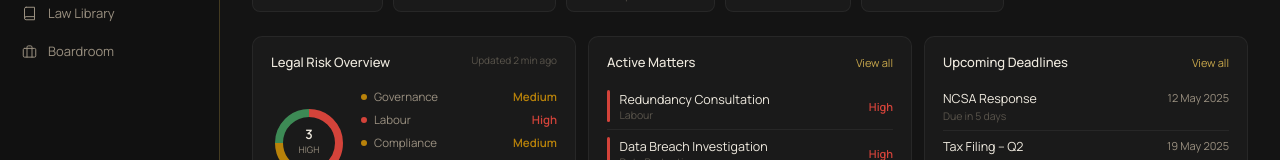
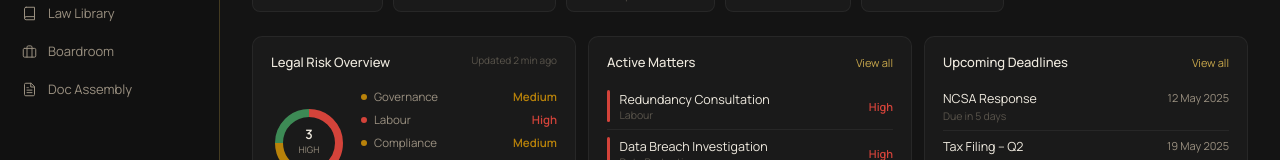
Before and after one commit to The-Masterpiece/me-ngoga, a Next.js app: page / in a window 1280 px wide. Shown: the part 394-554 px from the top of the page. Built offline with nearby package versions, Linux system fonts and the light colour scheme.

Commit message:
Update MeNgoga.tsx

```diff
--- a/components/MeNgoga.tsx
+++ b/components/MeNgoga.tsx
@@ -179,6 +179,7 @@ function Icon({ id, size = 20, color = T.tp, sw = 1.8 }: any) {
     contract: <svg {...p}><path d="M14 2H6a2 2 0 0 0-2 2v16a2 2 0 0 0 2 2h12a2 2 0 0 0 2-2V8z"/><polyline points="14 2 14 8 20 8"/><line x1="16" y1="13" x2="8" y2="13"/><line x1="16" y1="17" x2="8" y2="17"/></svg>,
     check: <svg {...p}><polyline points="20 6 9 17 4 12"/></svg>,
     building: <svg {...p}><path d="M3 9l9-7 9 7v11a2 2 0 0 1-2 2H5a2 2 0 0 1-2-2z"/><polyline points="9 22 9 12 15 12 15 22"/></svg>,
+    assembly: <svg {...p}><path d="M14 2H6a2 2 0 0 0-2 2v16a2 2 0 0 0 2 2h12a2 2 0 0 0 2-2V8z"/><polyline points="14 2 14 8 20 8"/><line x1="16" y1="13" x2="8" y2="13"/><line x1="16" y1="17" x2="8" y2="17"/><polyline points="10 9 9 9 8 9"/></svg>,
   };
   return icons[id] || <svg {...p}><circle cx="12" cy="12" r="10"/></svg>;
 }
@@ -249,7 +250,6 @@ function Chat({ moduleTitle, initialQuery = "", systemPromptExtra = "", entityCo
 
   return (
     <div style={{ display: "flex", flexDirection: "column", height: "100%", background: T.panel }}>
-      {/* Header */}
       <div style={{ padding: "18px 24px", borderBottom: `0.5px solid ${T.border}`, display: "flex", alignItems: "center", gap: 10 }}>
         <Icon id="shield" size={15} color={T.gold} />
         <span style={{ fontSize: 13, fontWeight: 500, color: T.ts }}>{moduleTitle}</span>
@@ -262,7 +262,6 @@ function Chat({ moduleTitle, initialQuery = "", systemPromptExtra = "", entityCo
           </div>
         )}
       </div>
-      {/* Messages */}
       <div style={{ flex: 1, overflowY: "auto", padding: "20px 24px", display: "flex", flexDirection: "column", gap: 16 }}>
         {msgs.length === 0 && (
           <div style={{ margin: "auto", textAlign: "center" }}>
@@ -294,7 +293,6 @@ function Chat({ moduleTitle, initialQuery = "", systemPromptExtra = "", entityCo
         ))}
         <div ref={bottomRef} />
       </div>
-      {/* Input */}
       <div style={{ padding: "14px 20px", borderTop: `0.5px solid ${T.border}` }}>
         <div style={{ display: "flex", gap: 10, alignItems: "flex-end", background: T.card, border: `0.5px solid ${T.border}`, borderRadius: 10, padding: "10px 14px" }}>
           <textarea
@@ -364,7 +362,6 @@ function Home({ onNavigate, entityContext }: any) {
   return (
     <div style={{ display: "flex", height: "100%", overflow: "hidden" }}>
       <div style={{ flex: 1, overflowY: "auto", padding: "0 0 40px" }}>
-        {/* Hero */}
         <div style={{ position: "relative", height: 300, overflow: "hidden", background: "#0a0a0a" }}>
           <div style={{ position: "absolute", inset: 0, background: "linear-gradient(135deg, #0a0a0a 0%, #111108 50%, #0a0a0a 100%)" }} />
           <div style={{ position: "absolute", inset: 0, background: "linear-gradient(to bottom, rgba(12,12,12,0.2) 0%, rgba(12,12,12,0.9) 100%)" }} />
@@ -398,7 +395,6 @@ function Home({ onNavigate, entityContext }: any) {
           </div>
         </div>
 
-        {/* Scenarios */}
         <div style={{ padding: "24px 32px 0" }}>
           <p style={{ fontSize: 12, color: T.td, marginBottom: 14, textTransform: "uppercase", letterSpacing: "0.08em" }}>Start with a scenario</p>
           <div style={{ display: "flex", gap: 10, flexWrap: "wrap" }}>
@@ -417,7 +413,6 @@ function Home({ onNavigate, entityContext }: any) {
           </div>
         </div>
 
-        {/* Rail cards */}
         <div style={{ display: "grid", gridTemplateColumns: "repeat(auto-fit, minmax(280px, 1fr))", gap: 12, padding: "24px 32px 0" }}>
           <RailCard>
             <div style={{ display: "flex", justifyContent: "space-between", marginBottom: 14 }}>
@@ -512,7 +507,6 @@ function LawLibrary() {
 
   return (
     <div style={{ display: "flex", height: "100%" }}>
-      {/* Left panel */}
       <div style={{ width: 300, borderRight: `0.5px solid ${T.border}`, display: "flex", flexDirection: "column", flexShrink: 0 }}>
         <div style={{ padding: "18px 18px 14px", borderBottom: `0.5px solid ${T.borderSub}` }}>
           <h2 style={{ fontSize: 16, fontWeight: 600, color: T.tp, fontFamily: "'Playfair Display', serif", marginBottom: 4 }}>Law Library</h2>
@@ -547,7 +541,6 @@ function LawLibrary() {
         </div>
       </div>
 
-      {/* Right panel */}
       {active ? (
         <div style={{ flex: 1, overflowY: "auto", padding: "24px 28px" }}>
           <div style={{ display: "flex", justifyContent: "space-between", alignItems: "flex-start", marginBottom: 6, flexWrap: "wrap", gap: 12 }}>
@@ -560,12 +553,10 @@ function LawLibrary() {
               {active.status === "verified" ? "✓ GAZETTE VERIFIED" : "⚠ TRAINING KNOWLEDGE"}
             </span>
           </div>
-
           <div style={{ display: "flex", gap: 10, marginBottom: 20, flexWrap: "wrap" }}>
             <span style={{ fontSize: 11, padding: "3px 10px", borderRadius: 4, background: "rgba(201,168,76,0.08)", border: `0.5px solid ${T.border}`, color: T.gold }}>{active.category}</span>
             <span style={{ fontSize: 11, padding: "3px 10px", borderRadius: 4, background: T.card, border: `0.5px solid ${T.borderSub}`, color: T.ts }}>{active.regulator}</span>
           </div>
-
           <p style={{ fontSize: 11, color: T.ts, textTransform: "uppercase", letterSpacing: "0.07em", marginBottom: 10 }}>Articles</p>
           <div style={{ display: "flex", flexDirection: "column", gap: 6, marginBottom: 24 }}>
             {active.articles.map((a, i) => (
@@ -575,7 +566,6 @@ function LawLibrary() {
               </div>
             ))}
           </div>
-
           <p style={{ fontSize: 11, color: T.ts, textTransform: "uppercase", letterSpacing: "0.07em", marginBottom: 10 }}>Key Obligations</p>
           <div style={{ display: "flex", flexDirection: "column", gap: 6, marginBottom: 24 }}>
             {active.keyObligations.map((o, i) => (
@@ -585,7 +575,6 @@ function LawLibrary() {
               </div>
             ))}
           </div>
-
           <p style={{ fontSize: 11, color: T.ts, textTransform: "uppercase", letterSpacing: "0.07em", marginBottom: 10 }}>Penalties</p>
           <div style={{ display: "flex", flexDirection: "column", gap: 6, marginBottom: 24 }}>
             {active.penalties.map((p, i) => (
@@ -595,7 +584,6 @@ function LawLibrary() {
               </div>
             ))}
           </div>
-
           {active.keyDeadlines.length > 0 && (
             <>
               <p style={{ fontSize: 11, color: T.ts, textTransform: "uppercase", letterSpacing: "0.07em", marginBottom: 10 }}>Key Deadlines</p>
@@ -867,6 +855,17 @@ function Documents({ onNavigate }: any) {
   );
 }
 
+// ═══ DOCUMENT ASSEMBLY ════════════════════════════════════════════════════════
+function DocumentAssembly() {
+  return (
+    <iframe
+      src="/documents"
+      style={{ width: "100%", height: "100%", border: "none" }}
+      title="Document Assembly"
+    />
+  );
+}
+
 // ═══ SIDEBAR NAV ══════════════════════════════════════════════════════════════
 const NAV = [
   { id: "home", label: "Home", icon: "home" },
@@ -879,6 +878,7 @@ const NAV = [
   { id: "documents", label: "Documents", icon: "documents" },
   { id: "library", label: "Law Library", icon: "library" },
   { id: "boardroom", label: "Boardroom", icon: "boardroom" },
+  { id: "assembly", label: "Doc Assembly", icon: "assembly" },
 ];
 
 // ═══ ROOT APP ═════════════════════════════════════════════════════════════════
@@ -908,6 +908,7 @@ export default function MeNgoga() {
       case "matters": return <Matters onNavigate={onNavigate} />;
       case "documents": return <Documents onNavigate={onNavigate} />;
       case "library": return <LawLibrary />;
+      case "assembly": return <DocumentAssembly />;
       case "boardroom": return <Chat key={`boardroom-${chatKey}`} moduleTitle="Boardroom Intelligence" initialQuery={chatQuery} entityContext={ec} systemPromptExtra={`You are the General Counsel, Corporate Secretary, Board Governance Adviser, and lead Corporate Transactions Lawyer of a multinational company operating in Rwanda.
 
 Your task is to prepare board documents that are immediately suitable for review by Board Chairs, CEOs, Investors, Auditors, Regulators, Banks, Due diligence teams, and External counsel.
```
